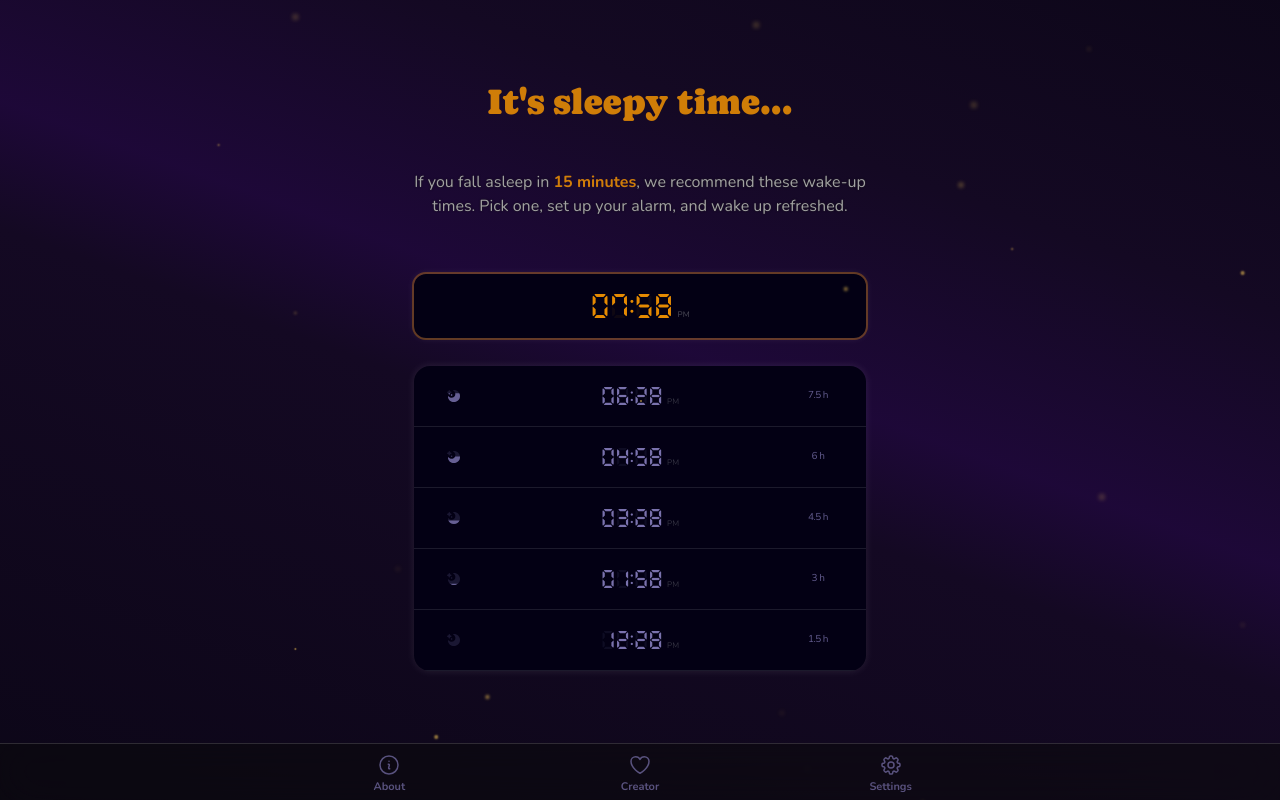
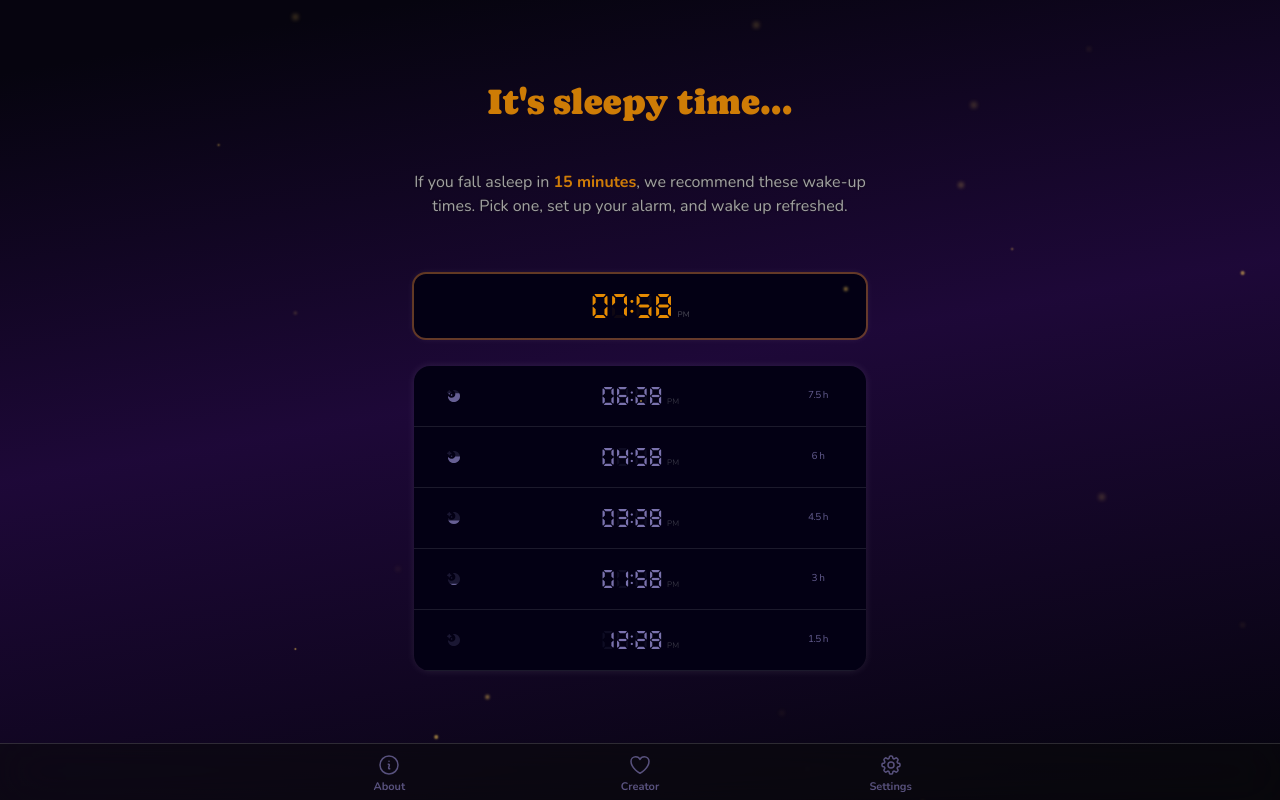
Before and after one commit to aronsantha/wakey, a React (Vite) app: page / in a window 1280 px wide. Built offline with nearby package versions, Linux system fonts and the light colour scheme.

Commit message:
change bg colors

```diff
--- a/src/style.css
+++ b/src/style.css
@@ -39,6 +39,7 @@
 
 html {
   background-color: #06040f;
+
   overscroll-behavior: none; /* prevent bouncy overscroll effects, eg. "pull-to-refresh" */
 }
 
@@ -46,12 +47,10 @@ body {
   margin: 0;
   color: #e3e3e3;
   background: linear-gradient(
-    20deg,
-    transparent 10%,
-    #140923 50%,
-    #280a4ab1 55%,
-    #140923 65%,
-    transparent 90%
+    170deg,
+    transparent 30%,
+    #280a4ab1 50%,
+    transparent 75%
   );
   background-size: 200% 200%;
   animation: gradient 30s ease infinite;
```
